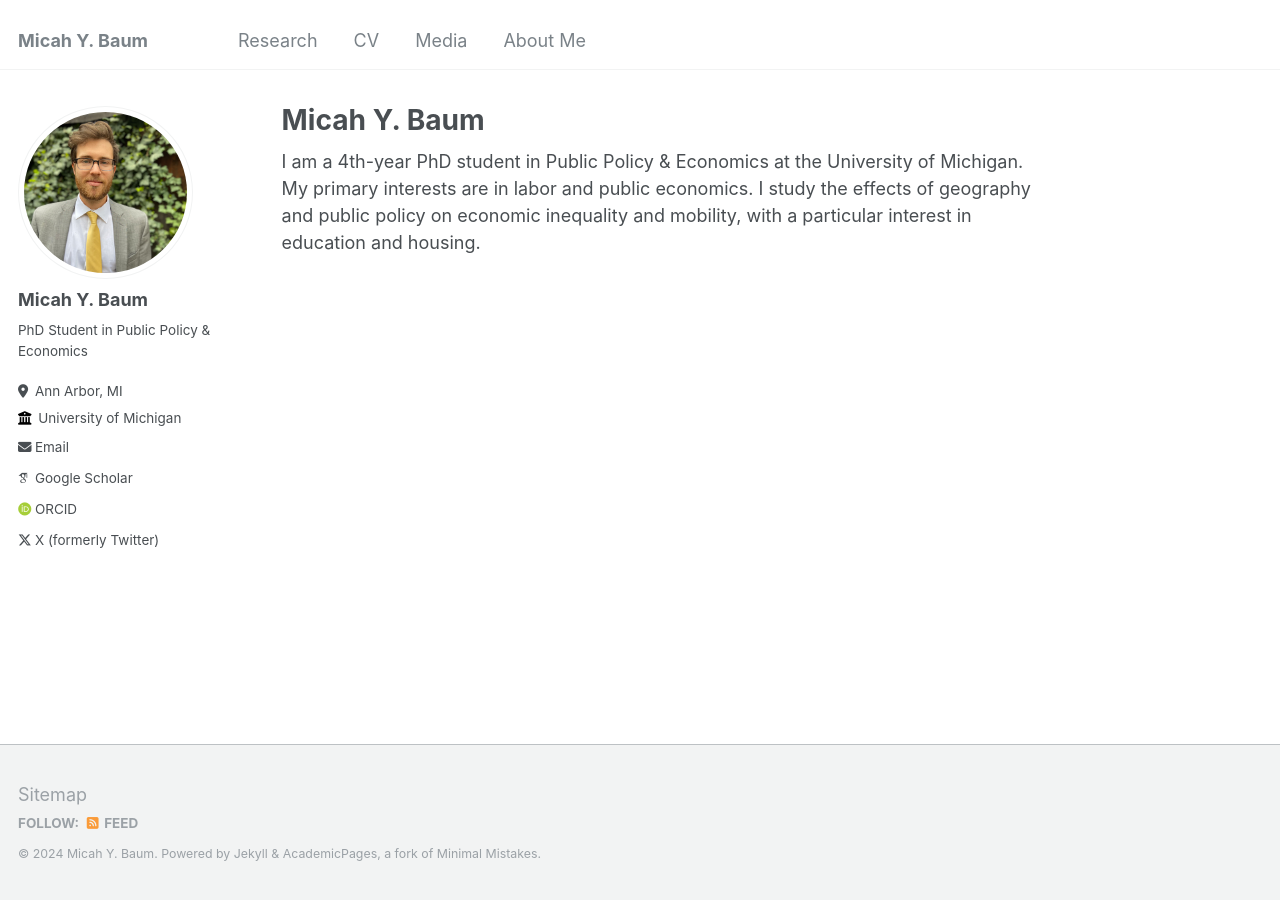
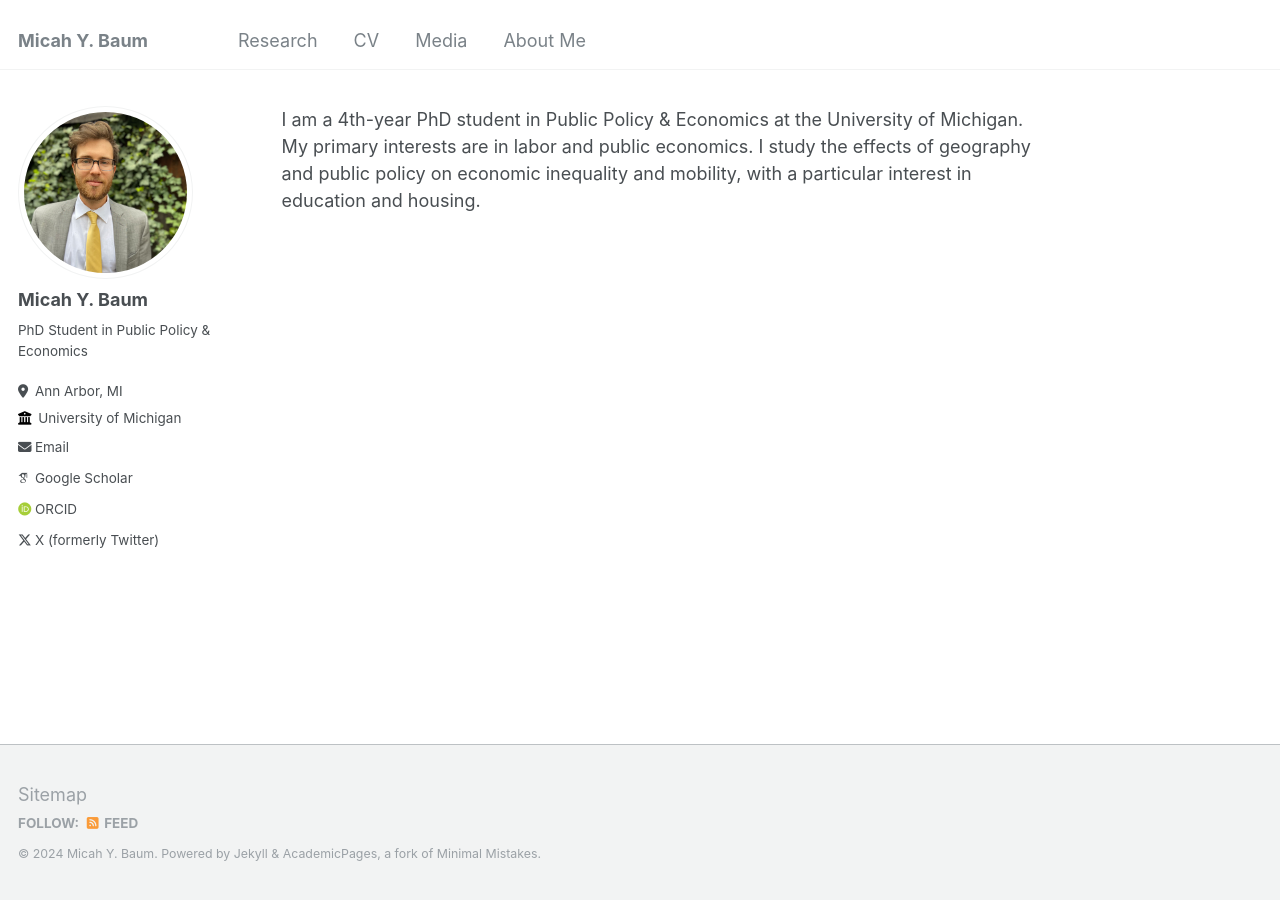
Before and after one commit to micah-baum/micah-baum.github.io, a Jekyll site: the page built from _pages/about.md, in a window 1280 px wide. Built offline with Jekyll 4.4.1, drawn with Linux system fonts in a browser that asks for light colours; some web fonts are replaced.

Commit message:
Update about.md

```diff
--- a/_pages/about.md
+++ b/_pages/about.md
@@ -1,6 +1,5 @@
 ---
 permalink: /
-title: "Micah Y. Baum"
 author_profile: true
 redirect_from:
   - /about/
```
